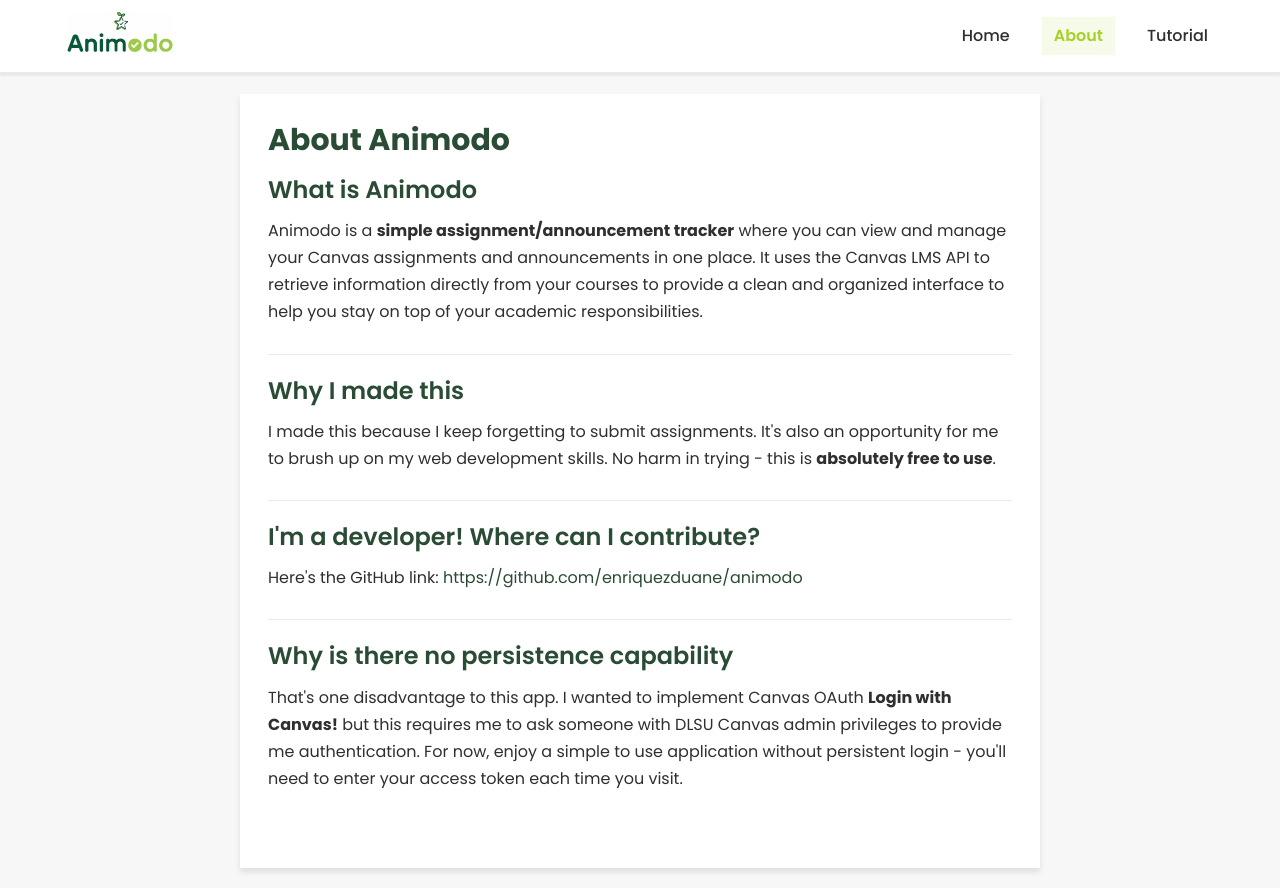
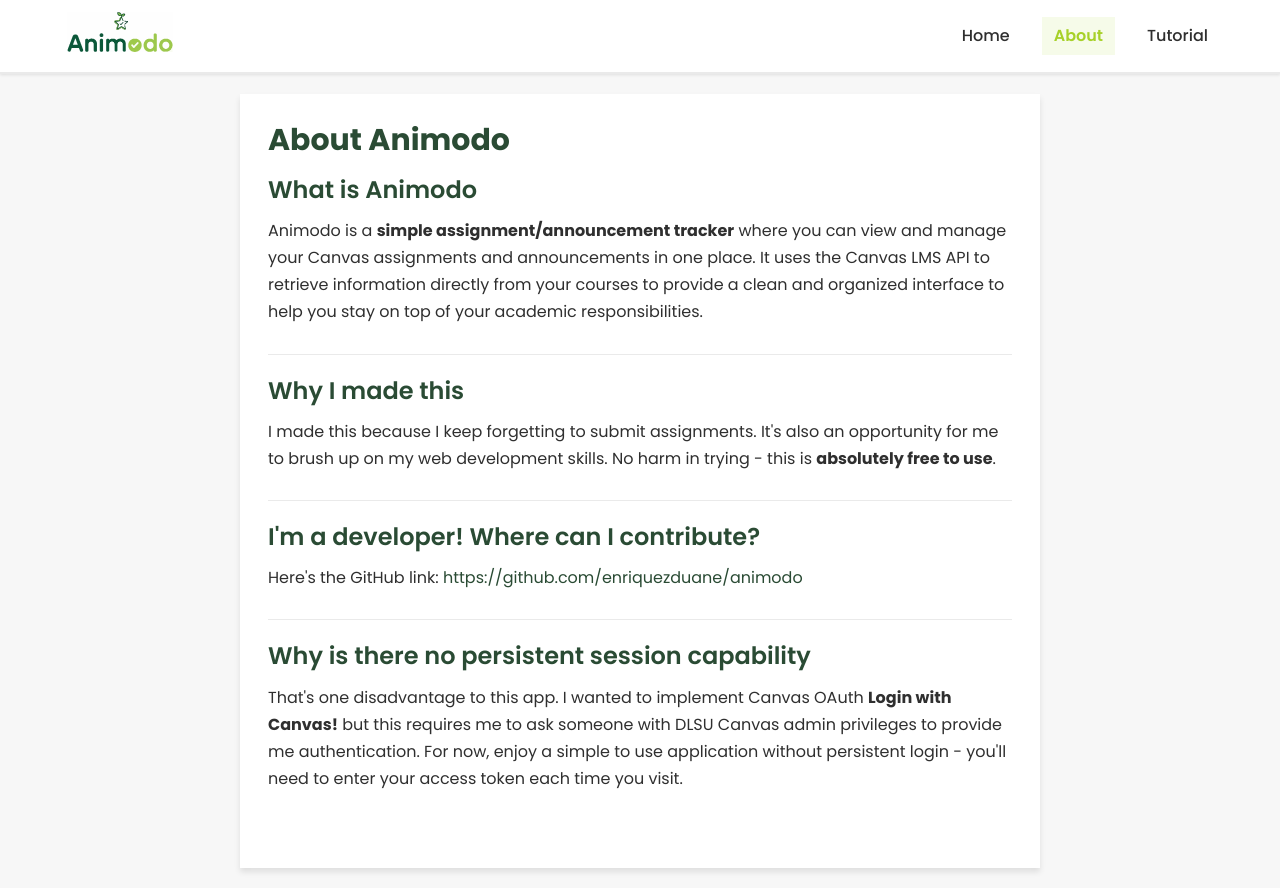
Before and after one commit to enriquezduane/animodo, a Next.js app: page /about in a window 1280 px wide. Built offline with nearby package versions, Linux system fonts and the light colour scheme.

Commit message:
make section more descriptive

```diff
--- a/app/about/page.tsx
+++ b/app/about/page.tsx
@@ -49,7 +49,7 @@
                         </section>
 
                         <section className="about-section">
-                            <h2>Why is there no persistence capability</h2>
+                            <h2>Why is there no persistent session capability</h2>
                             <p>
                                 That's one disadvantage to this app. I wanted to implement Canvas OAuth <strong>Login with Canvas!</strong> but this requires me to ask someone with DLSU Canvas admin privileges to provide me authentication.  For now, enjoy a simple to use application without persistent login - you'll need to enter your access token each time you visit.
                             </p>
```
